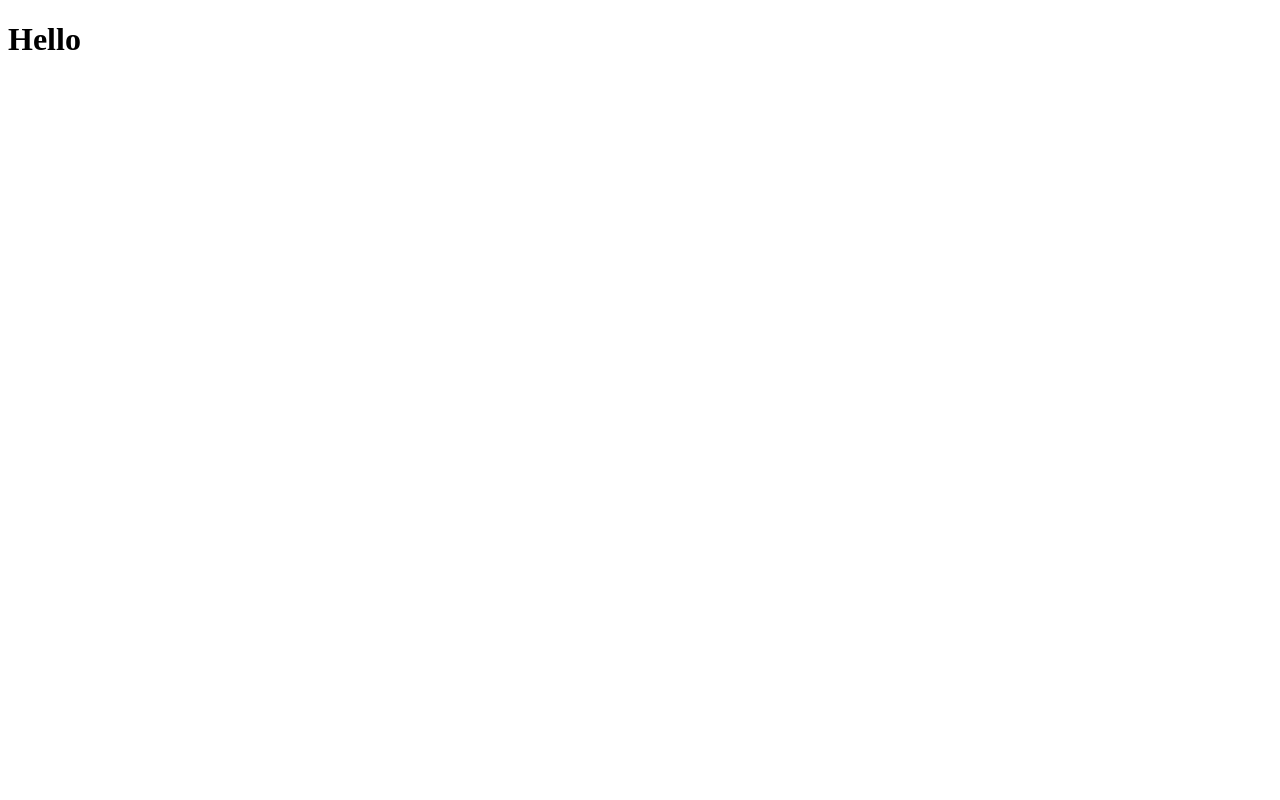
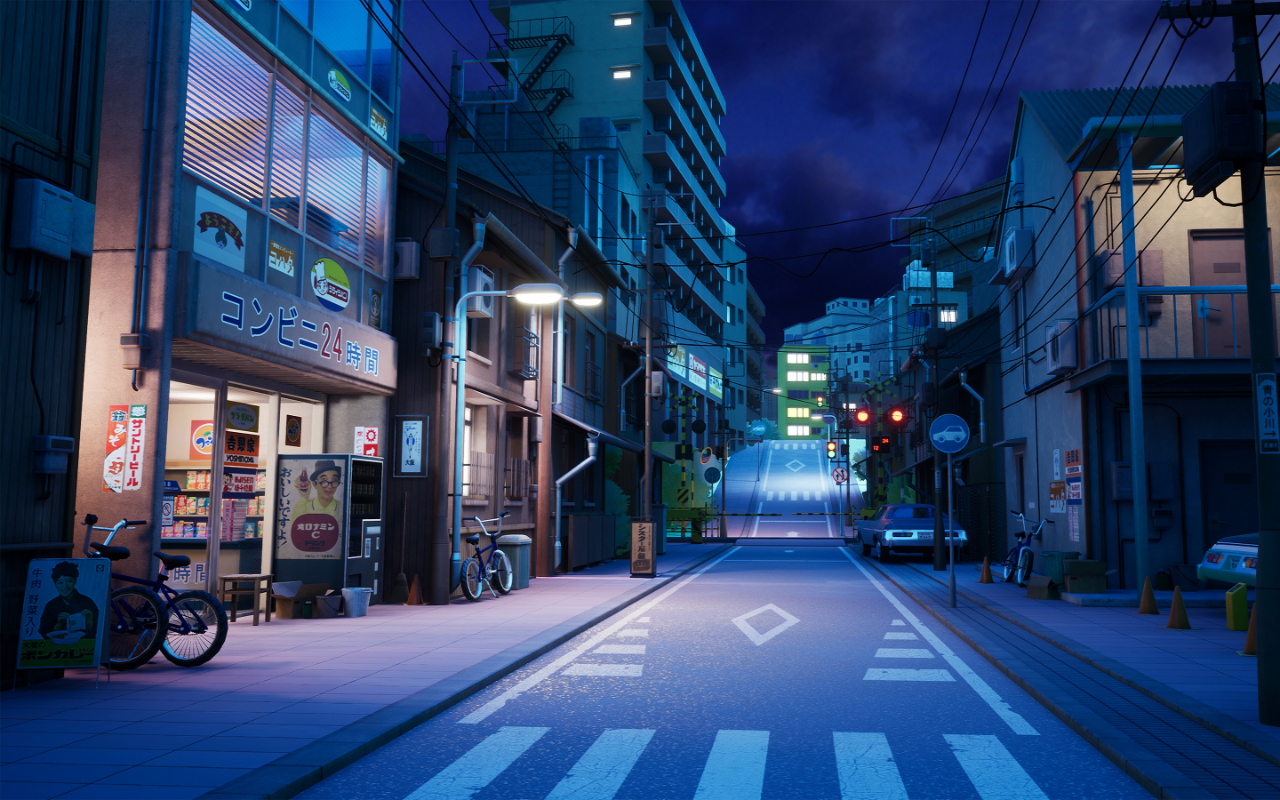
Before and after one commit to Kudoo39/serenity-space, a React (Vite) app: page / in a window 1280 px wide. Built offline with nearby package versions, Linux system fonts and the light colour scheme.

Commit message:
reset style, display background successfully

```diff
--- /dev/null
+++ b/src/App.css
@@ -0,0 +1,7 @@
+*,
+*::before,
+*::after {
+  box-sizing: border-box;
+  padding: 0;
+  margin: 0;
+}
--- a/src/App.jsx
+++ b/src/App.jsx
@@ -1,10 +1,10 @@
 import React from "react";
+import "./App.css";
 import Background from "./components/Background/Background";
 
 const App = () => {
   return (
     <div>
-      <h1>Hello</h1>
       <Background />
     </div>
   );
--- a/src/components/Background/Background.css
+++ b/src/components/Background/Background.css
@@ -2,5 +2,5 @@
   background-image: url("../../assets/night.jpg");
   background-size: cover;
   width: 100%;
-  height: 100%;
+  height: 100vh;
 }
```
Also changed, not shown: src/components/Background/Music/Music.jsx (added).
